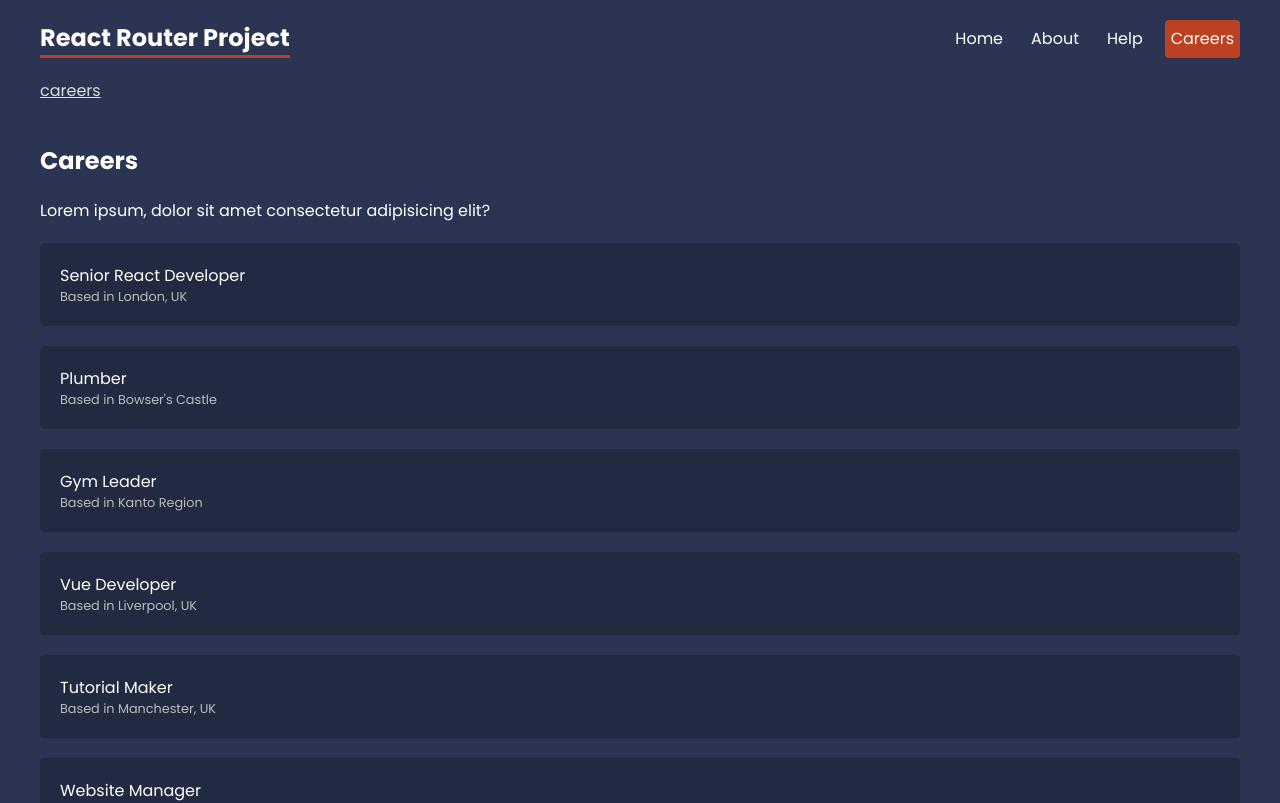
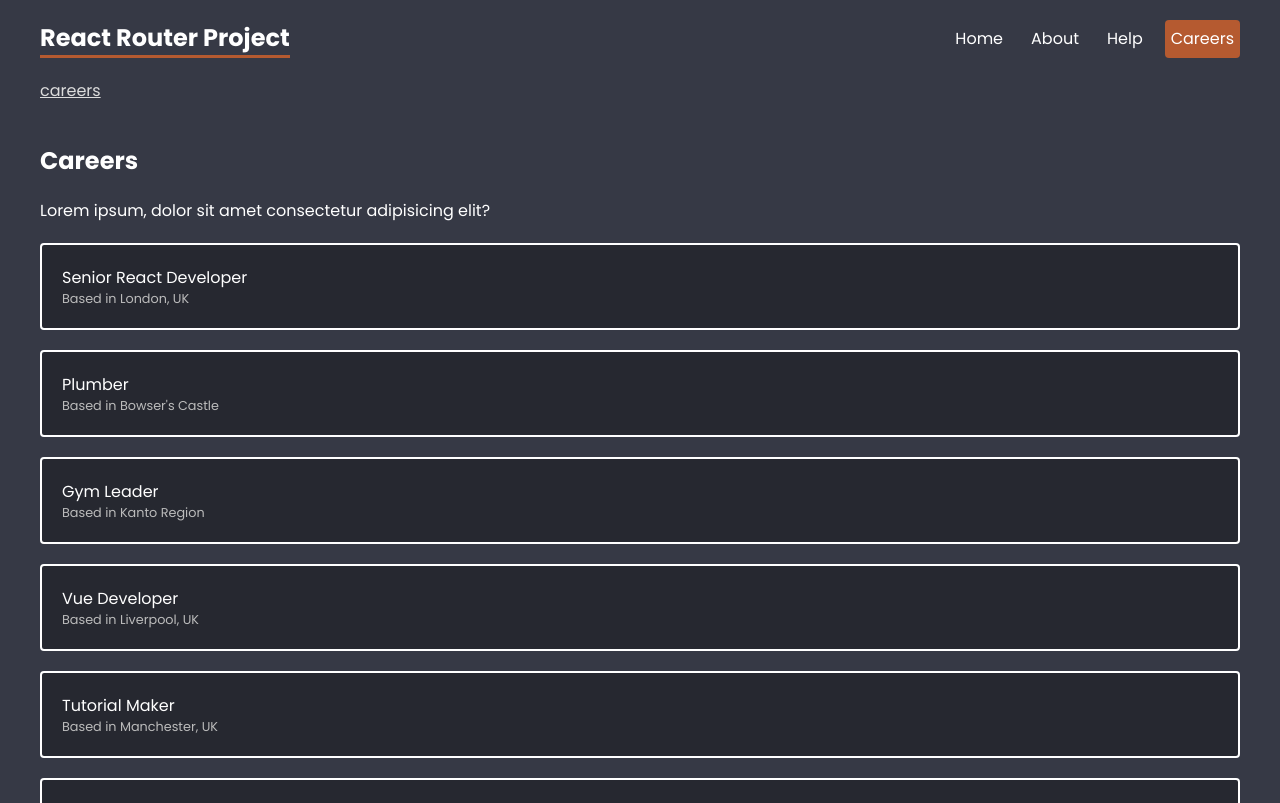
Before and after one commit to ElenaCoder/react-router-project, a React (Vite) app: page /careers in a window 1280 px wide. Shown: the top 803 px of the page. Built offline with nearby package versions, Linux system fonts and the light colour scheme; data requests are answered from the project's data file.

Commit message:
feat: update styles

```diff
--- a/src/index.css
+++ b/src/index.css
@@ -1,8 +1,8 @@
 @import url('https://fonts.googleapis.com/css2?family=Poppins:wght@400;700&display=swap');
 
 :root {
-  --primary: #bc4123;
-  --secondary: #2b3452;
+  --primary: #B55A30;
+  --secondary: #363945;
 }
 body {
   margin: 0;
@@ -81,6 +81,11 @@ main {
   padding: 5px 20px;
   border-radius: 4px;
   margin: 20px 0;
+  border: 2px solid;
+}
+
+.faq .question :first-child {
+  color: var(--primary);
 }
 
 /* contact form */
@@ -99,17 +104,18 @@ form input, form textarea {
   color: var(--secondary);
 }
 form label span {
-  margin-bottom: 10px;
+   margin-bottom: 10px;
 }
 
 /* careers list */
 .careers > a {
   display: block;
-  background: rgba(0,0,0,0.2);
+  background: rgba(0,0,0,0.3);
   padding: 20px;
   border-radius: 4px;
   margin: 20px 0;
   text-decoration: none;
+  border: 2px solid;
 }
 
 .careers > a:hover{
@@ -133,10 +139,18 @@ form label span {
   padding: 20px;
   border-radius: 4px;
   margin: 20px 0;
+  border: 2px solid;
+}
+
+.career-details:hover {
+  background: rgba(0,0,0,0.3);
 }
 
 .career-details h2 {
   color: var(--primary);
+}
+.career-details h2:hover {
+  color: #fff;
 }
 
 /* breadcrumbs */
```
